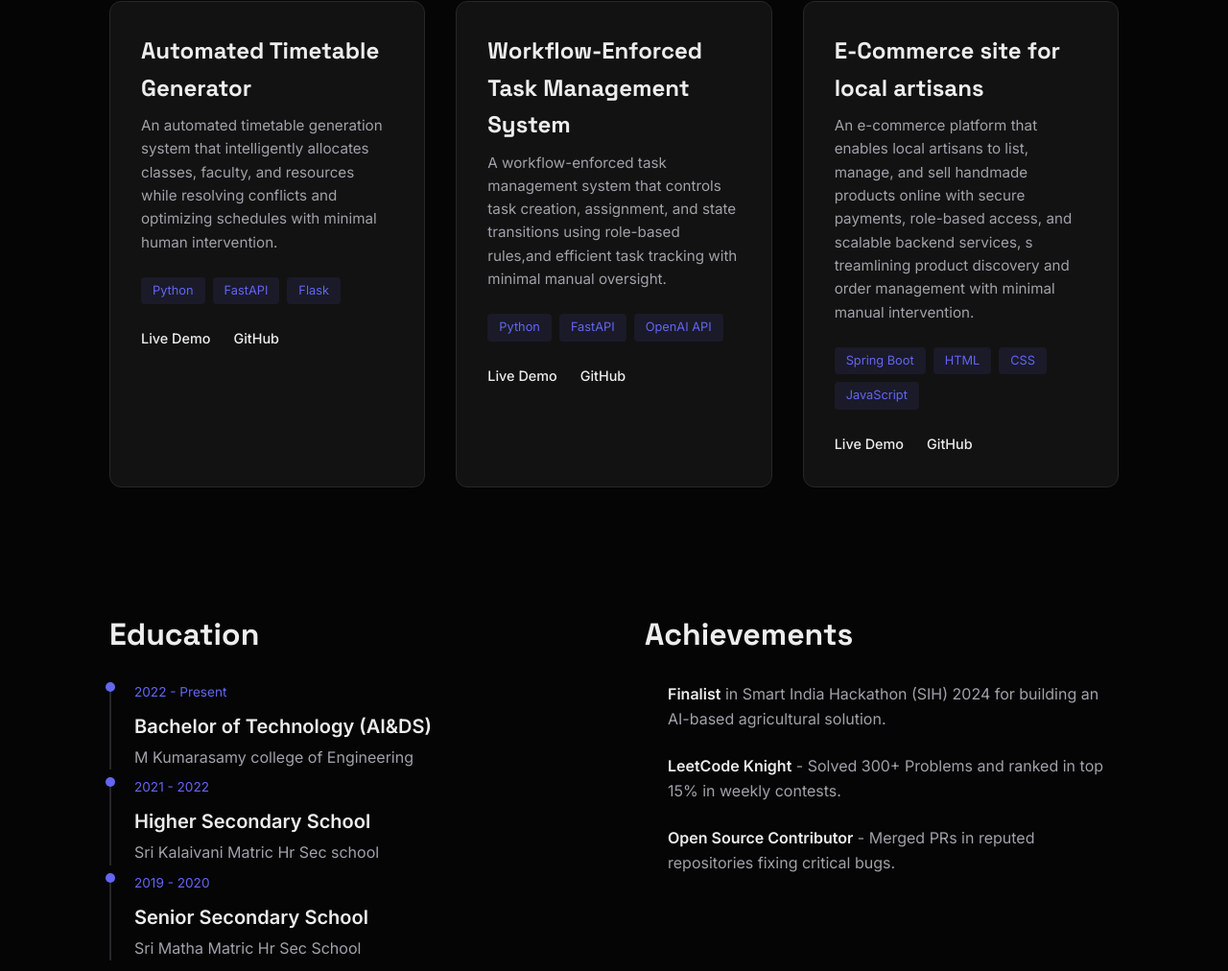
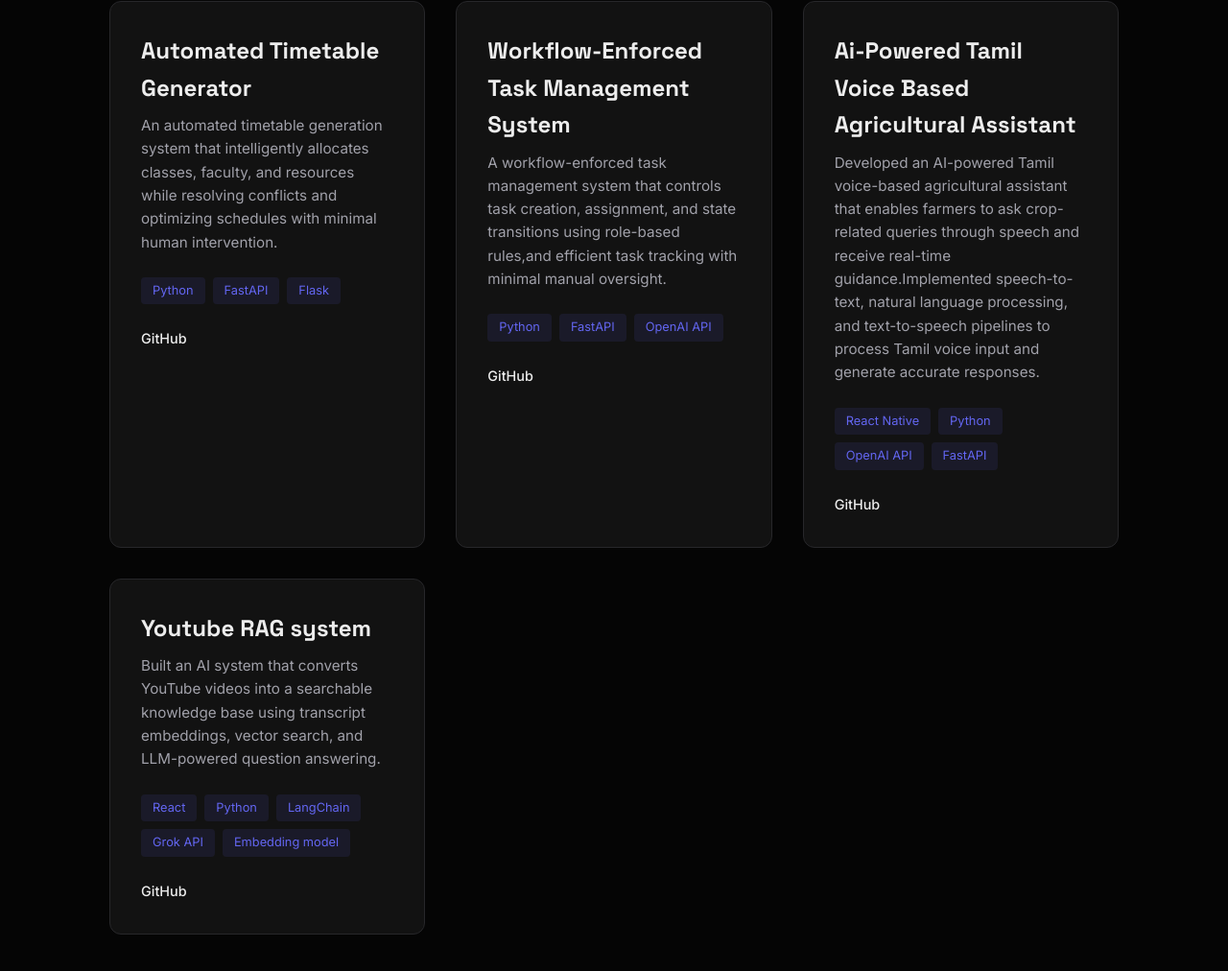
Before and after one commit to Mathi8843/Portfolio-final, a website built with Vite: page index.html in a window 1280 px wide. Shown: the part 1639-2651 px from the top of the page at 96% size. Built offline with nearby package versions, Linux system fonts and the light colour scheme.

Commit message:
Updation of project section

```diff
--- a/index.html
+++ b/index.html
@@ -127,7 +127,7 @@
                 <span>Flask</span>
               </div>
               <div class="project-links">
-                <a href="#" target="_blank" rel="noopener noreferrer">Live Demo</a>
+                <!-- <a href="#" target="_blank" rel="noopener noreferrer">Live Demo</a> -->
                 <a href="https://github.com/Mathi8843/Time_table_generator" target="_blank"
                   rel="noopener noreferrer">GitHub</a>
               </div>
@@ -139,14 +139,15 @@
             <div class="project-content">
               <h3 class="project-title">Workflow-Enforced Task Management System </h3>
               <p class="project-desc">A workflow-enforced task management system that controls task
-                creation, assignment, and state transitions using role-based rules,and efficient task tracking with minimal manual oversight.</p>
+                creation, assignment, and state transitions using role-based rules,and efficient task tracking with
+                minimal manual oversight.</p>
               <div class="project-tech">
                 <span>Python</span>
                 <span>FastAPI</span>
                 <span>OpenAI API</span>
               </div>
               <div class="project-links">
-                <a href="#" target="_blank" rel="noopener noreferrer">Live Demo</a>
+                <!-- <a href="#" target="_blank" rel="noopener noreferrer">Live Demo</a> -->
                 <a href="#" target="_blank" rel="noopener noreferrer">GitHub</a>
               </div>
             </div>
@@ -155,18 +156,38 @@
           <!-- Project 3 -->
           <article class="project-card">
             <div class="project-content">
-              <h3 class="project-title">E-Commerce site for local artisans</h3>
-              <p class="project-desc">An e-commerce platform that enables local artisans to list, manage,
-                and sell handmade products online with secure payments, role-based access, and scalable backend services, s
-                treamlining product discovery and order management with minimal manual intervention.</p>
+              <h3 class="project-title">Ai-Powered Tamil Voice Based Agricultural Assistant</h3>
+              <p class="project-desc">Developed an AI-powered Tamil voice-based agricultural assistant that enables
+                farmers to ask crop-related queries through speech and
+                receive real-time guidance.Implemented speech-to-text, natural language processing, and text-to-speech
+                pipelines to process Tamil voice input and
+                generate accurate responses.</p>
               <div class="project-tech">
-                <span>Spring Boot</span>
-                <span>HTML</span>
-                <span>CSS</span>
-                <span>JavaScript</span>
+                <span>React Native</span>
+                <span>Python</span>
+                <span>OpenAI API</span>
+                <span>FastAPI</span>
               </div>
               <div class="project-links">
-                <a href="#" target="_blank" rel="noopener noreferrer">Live Demo</a>
+                <!-- <a href="#" target="_blank" rel="noopener noreferrer">Live Demo</a> -->
+                <a href="#" target="_blank" rel="noopener noreferrer">GitHub</a>
+              </div>
+            </div>
+          </article>
+          <article class="project-card">
+            <div class="project-content">
+              <h3 class="project-title">Youtube RAG system</h3>
+              <p class="project-desc">Built an AI system that converts YouTube videos into a searchable knowledge base
+                using transcript embeddings, vector search, and LLM-powered question answering.</p>
+              <div class="project-tech">
+                <span>React</span>
+                <span>Python</span>
+                <span>LangChain</span>
+                <span>Grok API</span>
+                <span>Embedding model</span>
+              </div>
+              <div class="project-links">
+                <!-- <a href="#" target="_blank" rel="noopener noreferrer">Live Demo</a> -->
                 <a href="#" target="_blank" rel="noopener noreferrer">GitHub</a>
               </div>
             </div>
```
